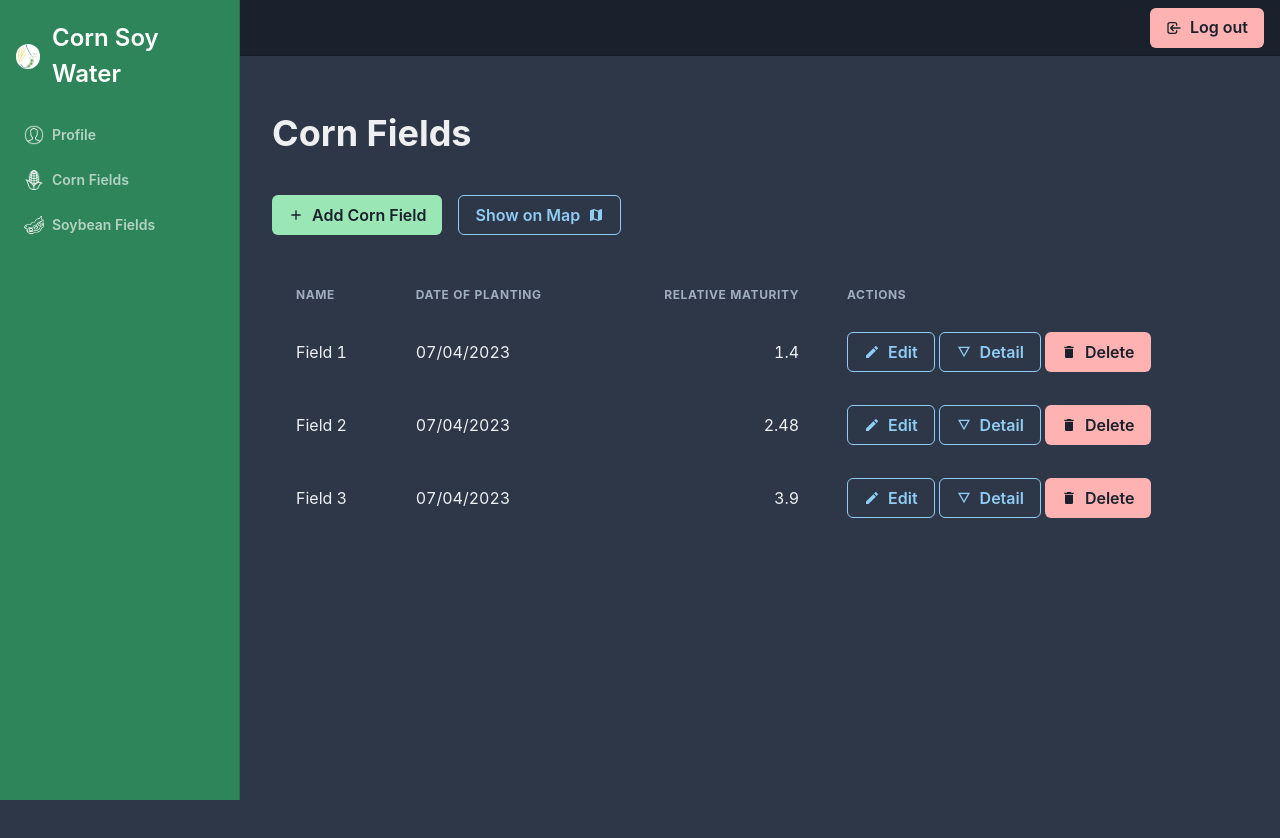
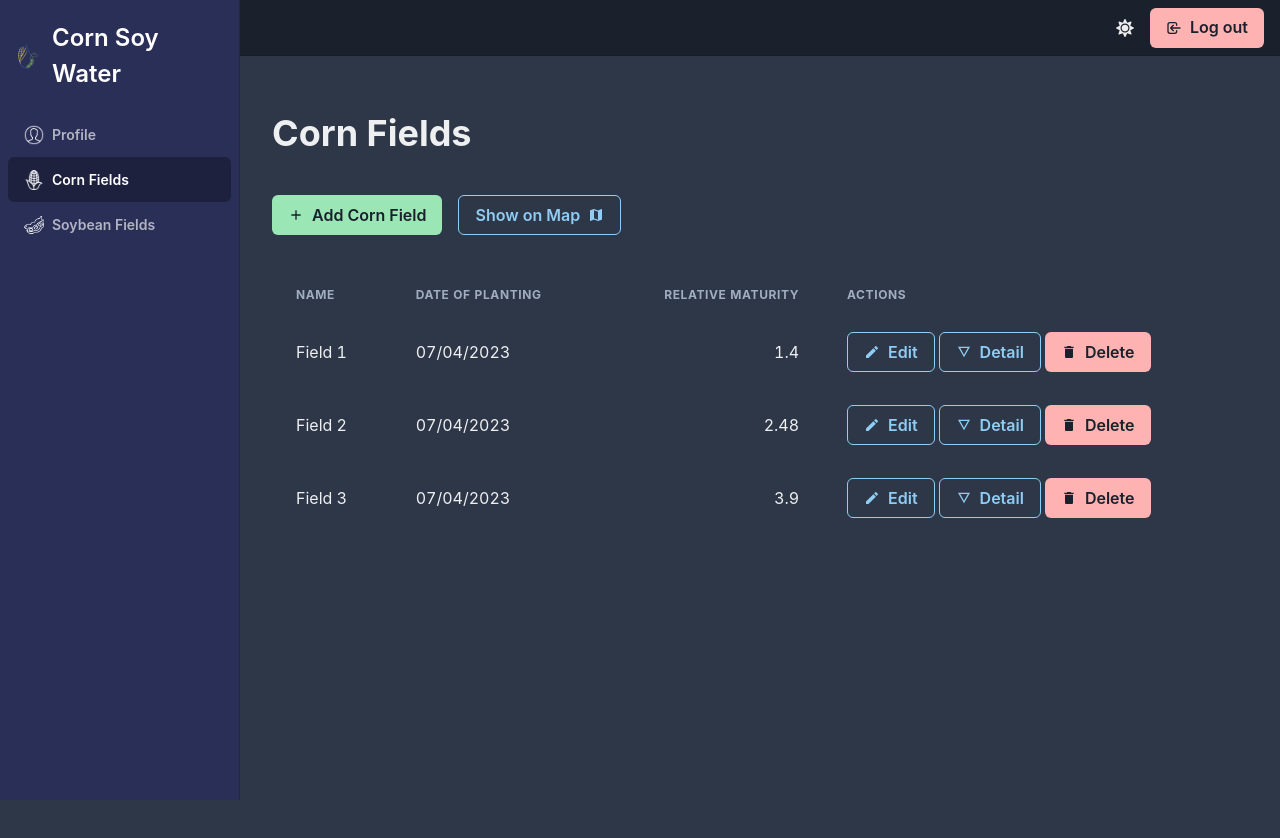
Before and after one commit to heidary100/corn-soy-water, a React (Create React App) app: page /admin/corn in a window 1280 px wide. Shown: the top 838 px of the page. Built offline with nearby package versions, Linux system fonts and the light colour scheme.

Commit message:
fixed current active page

```diff
--- a/src/App.js
+++ b/src/App.js
@@ -35,14 +35,19 @@ function App() {
         <Route path="/admin" element={<AdminLayout />}>
           <Route index element={<Dashboard />} />
           <Route path="profile" element={<Profile />} />
-          <Route path="soybean" element={<Soybean />} />
-          <Route path="add-soybean" element={<AddSoybean />} />
-          <Route path="soybean-map" element={<SoybeanMap />} />
-          <Route path="soybean-detail" element={<SoybeanDetail />} />
+          <Route path="soybean" >
+            <Route index element={<Soybean />} />
+            <Route path="add" element={<AddSoybean />} />
+            <Route path="map" element={<SoybeanMap />} />
+            <Route path="detail" element={<SoybeanDetail />} />
+          </Route>
 
-          <Route path="corn" element={<Corn />} />
-          <Route path="add-corn" element={<AddCorn />} />
-          <Route path="corn-map" element={<CornMap />} />
+
+          <Route path="corn" >
+            <Route index element={<Corn />} />
+            <Route path="add" element={<AddCorn />} />
+            <Route path="map" element={<CornMap />} />
+          </Route>
           <Route path="*" element={<NoPage />} />
         </Route>
       </Routes>
--- a/src/components/admin/Sidebar.js
+++ b/src/components/admin/Sidebar.js
@@ -16,6 +16,7 @@ import { FiMenu } from "react-icons/fi";
 import { HiOutlineLogout } from "react-icons/hi";
 import React from "react";
 import { NavLink, Outlet } from "react-router-dom";
+import { ColorModeSwitcher } from "../ColorModeSwitcher";
 
 const Sidebar = () => {
   const sidebar = useDisclosure();
@@ -40,8 +41,11 @@ const Sidebar = () => {
         fontWeight="semibold"
         transition=".15s ease"
         {...rest}
-        className={(x) => {
-          console.log(x);
+        style={({ isActive }) => {
+          return {
+            background: isActive ? "rgba(0,0,0,0.3)" : "",
+            color: isActive ? "white" : "",
+          };
         }}
       >
         {icon && (
@@ -79,7 +83,7 @@ const Sidebar = () => {
       pb="10"
       overflowX="hidden"
       overflowY="auto"
-      bg="green.600"
+      bg="brand.700"
       borderColor="blackAlpha.300"
       borderRightWidth="1px"
       w="60"
@@ -91,8 +95,8 @@ const Sidebar = () => {
           objectFit='cover'
           src='/logo.png'
           alt='Corn Soy Water'
-          bg={'white'}
-          borderRadius={50}
+        // bg={'white'}
+        // borderRadius={50}
         /> &nbsp;
         <Text fontSize="2xl" ml="2" color="white" fontWeight="semibold">
           Corn Soy Water
@@ -151,6 +155,8 @@ const Sidebar = () => {
           </InputGroup>
 
           <Flex align="center">
+            <ColorModeSwitcher />
+            &nbsp;
             <Button as={'a'} href={'/admin/add-corn'} leftIcon={<HiOutlineLogout />} colorScheme='red' variant='solid'>
               Log out
             </Button>
--- a/src/pages/admin/Corn.js
+++ b/src/pages/admin/Corn.js
@@ -4,13 +4,10 @@ import {
     Table,
     Thead,
     Tbody,
-    Tfoot,
     Tr,
     Th,
     Td,
-    TableCaption,
     TableContainer,
-    Divider,
     Stack,
     Button
 } from '@chakra-ui/react'
@@ -22,10 +19,10 @@ export default function Corn() {
         <Container height={'100vh'} maxW='container.lg'>
             <Heading marginTop={10}>Corn Fields</Heading>
             <Stack direction='row' spacing={4} marginTop={10}>
-                <Button as={NavLink} to={'/admin/add-corn'} leftIcon={<MdAdd />} colorScheme='green' variant='solid'>
+                <Button as={NavLink} to={'/admin/corn/add'} leftIcon={<MdAdd />} colorScheme='green' variant='solid'>
                     Add Corn Field
                 </Button>
-                <Button as={NavLink} to={'/admin/corn-map'} float={'right'} rightIcon={<MdMap />} colorScheme='blue' variant='outline'>
+                <Button as={NavLink} to={'/admin/corn/map'} float={'right'} rightIcon={<MdMap />} colorScheme='blue' variant='outline'>
                     Show on Map
                 </Button>
             </Stack>
--- a/src/pages/admin/Soybean.js
+++ b/src/pages/admin/Soybean.js
@@ -4,13 +4,10 @@ import {
     Table,
     Thead,
     Tbody,
-    Tfoot,
     Tr,
     Th,
     Td,
-    TableCaption,
     TableContainer,
-    Divider,
     Stack,
     Button
 } from '@chakra-ui/react'
@@ -22,10 +19,10 @@ export default function Soybean() {
         <Container height={'100vh'} maxW='container.lg'>
             <Heading marginTop={10}>Soybean Fields</Heading>
             <Stack direction='row' spacing={4} marginTop={10}>
-                <Button as={NavLink} to={'/admin/add-soybean'} leftIcon={<MdAdd />} colorScheme='green' variant='solid'>
+                <Button as={NavLink} to={'/admin/soybean/add'} leftIcon={<MdAdd />} colorScheme='green' variant='solid'>
                     Add Soybean Field
                 </Button>
-                <Button as={NavLink} to={'/admin/soybean-map'} float={'right'} rightIcon={<MdMap />} colorScheme='blue' variant='outline'>
+                <Button as={NavLink} to={'/admin/soybean/map'} float={'right'} rightIcon={<MdMap />} colorScheme='blue' variant='outline'>
                     Show on Map
                 </Button>
             </Stack>
```
Lines whose indentation alone changed are shown as unchanged.
